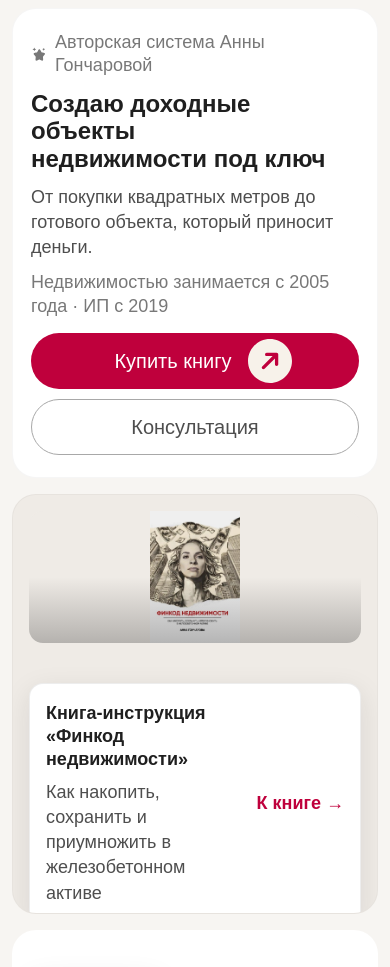
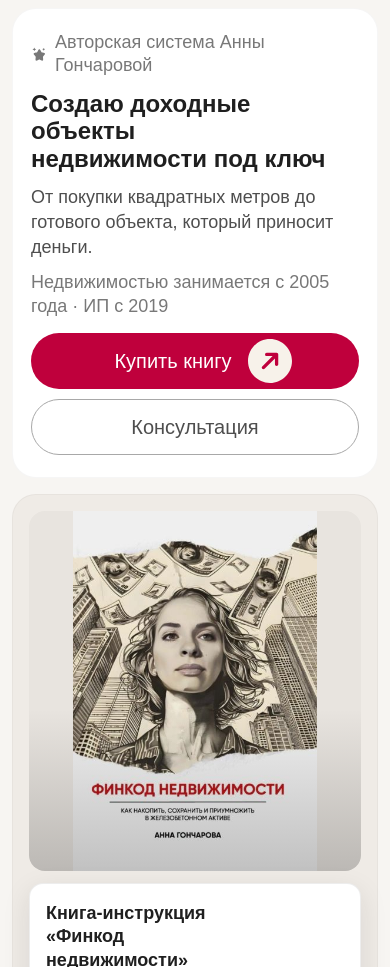
Before and after one commit to martdegarcon/fincode-final-3, a website: page index.html in a window 390 px wide. Shown: the part 76-1043 px from the top of the page. Drawn offline with nearby package versions, Linux system fonts and the light colour scheme.

Commit message:
Stop clipping the hero book strip: no overflow hidden, no fixed viewport height.

```diff
--- a/assets/css/site.css
+++ b/assets/css/site.css
@@ -224,24 +224,28 @@ body{padding:20px;display:flex;flex-direction:column;gap:20px;min-height:100dvh;
 /* —— Hero —— */
 .hero-row{
   display:grid;grid-template-columns:1.05fr .95fr;gap:20px;
-  min-height:calc(100dvh - 60px);padding-top:88px;
+  padding-top:88px;
   align-items:stretch;
 }
 .hero-card{
-  background:var(--surface);border-radius:24px;overflow:hidden;position:relative;
-  min-height:0;height:calc(100dvh - 128px);display:flex;flex-direction:column;
+  background:var(--surface);border-radius:24px;overflow:visible;position:relative;
+  min-height:min(680px,calc(100svh - 140px));
+  height:auto;
+  display:flex;flex-direction:column;
   border:1px solid rgba(31,31,31,.04);
 }
 .hero-card--photo{
   background:var(--bg-soft);
-  padding:20px;
+  border-radius:24px;
+  overflow:visible;
+  padding:24px;
   gap:16px;
   box-sizing:border-box;
 }
 .hero-photo-wrap{
-  position:relative;flex:1;min-height:0;
-  border-radius:14px;overflow:hidden;
-  background:var(--bg-soft);
+  position:relative;flex:1 1 auto;min-height:280px;
+  border-radius:16px;overflow:hidden;
+  background:#E8E4DF;
 }
 .hero-photo-wrap > img.hero-photo{
   position:absolute;inset:0;width:100%;height:100%;
@@ -250,7 +254,7 @@ body{padding:20px;display:flex;flex-direction:column;gap:20px;min-height:100dvh;
 }
 .hero-fade{
   position:absolute;inset:0;
-  background:linear-gradient(180deg,rgba(247,245,242,0) 50%,rgba(31,31,31,.28) 100%);
+  background:linear-gradient(180deg,rgba(247,245,242,0) 55%,rgba(31,31,31,.22) 100%);
   pointer-events:none;
 }
 .hero-copy{
@@ -278,6 +282,7 @@ a.book-card{
   flex:0 0 auto;
   width:100%;
   display:flex;align-items:center;gap:16px;
+  margin:0;
   padding:18px 20px;
   background:#fff;border-radius:14px;
   text-decoration:none;color:inherit;
@@ -1127,8 +1132,8 @@ footer.section--dark .footer-value[style]{color:var(--ink-soft) !important;font-
   .hero-row,.page-hero,.detail-split,.purchase,.book-desc-grid,.lead-section-grid{grid-template-columns:1fr;}
   .purchase-copy,.purchase-photo{order:unset;}
   .hero-card{min-height:auto;height:auto;}
-  .hero-card--photo{min-height:min(70dvh,560px);}
-  .page-hero-media{min-height:360px;}
+  .hero-card--photo{min-height:auto;padding:20px;gap:14px;}
+  .hero-photo-wrap{min-height:min(70dvh,520px);}
   .packs-grid,.feature-grid,.related-grid,.apt-sets,.zones-grid{grid-template-columns:1fr 1fr;}
   .footer-tri{grid-template-columns:1fr;gap:32px;}
   .footer-split{grid-template-columns:1fr;gap:28px;}
@@ -1161,14 +1166,14 @@ footer.section--dark .footer-value[style]{color:var(--ink-soft) !important;font-
   .header-socials a:nth-child(n+4){display:none;}
   .chapters-grid,.services-cycle,.packs-grid,.feature-grid,.related-grid,.apt-sets,.zones-grid,.tech-grid{grid-template-columns:1fr;}
   .hero-row{padding-top:72px;gap:16px;min-height:0;}
-  .hero-card{height:auto;}
-  .hero-card--photo{min-height:420px;}
+  .hero-card{height:auto;min-height:0;}
+  .hero-card--photo{min-height:0;padding:16px;gap:12px;}
+  .hero-photo-wrap{min-height:360px;}
   .hero-copy{padding:22px 18px;gap:10px;}
   .hero-actions{flex-direction:column;align-items:stretch;}
   .btn,.btn-secondary{justify-content:center;}
   a.book-card{padding:16px;gap:14px;}
   .book-card--text{flex-wrap:wrap;}
-  .hero-card--photo{padding:16px;gap:12px;}
   .book-media--single{max-width:100%;}
   .step-row{grid-template-columns:1fr;}
   #site-header .header-cta.btn-primary--sm{padding-left:0;width:48px;justify-content:center;}
--- a/assets/js/site.js
+++ b/assets/js/site.js
@@ -251,7 +251,7 @@
       });
     }
 
-    gsap.utils.toArray('.hero-kicker, .hero-title, .hero-lead, .hero-trust, .hero-actions, .book-card').forEach(function (el, i) {
+    gsap.utils.toArray('.hero-kicker, .hero-title, .hero-lead, .hero-trust, .hero-actions').forEach(function (el, i) {
       gsap.from(el, {
         y: 28,
         opacity: 0,
```
